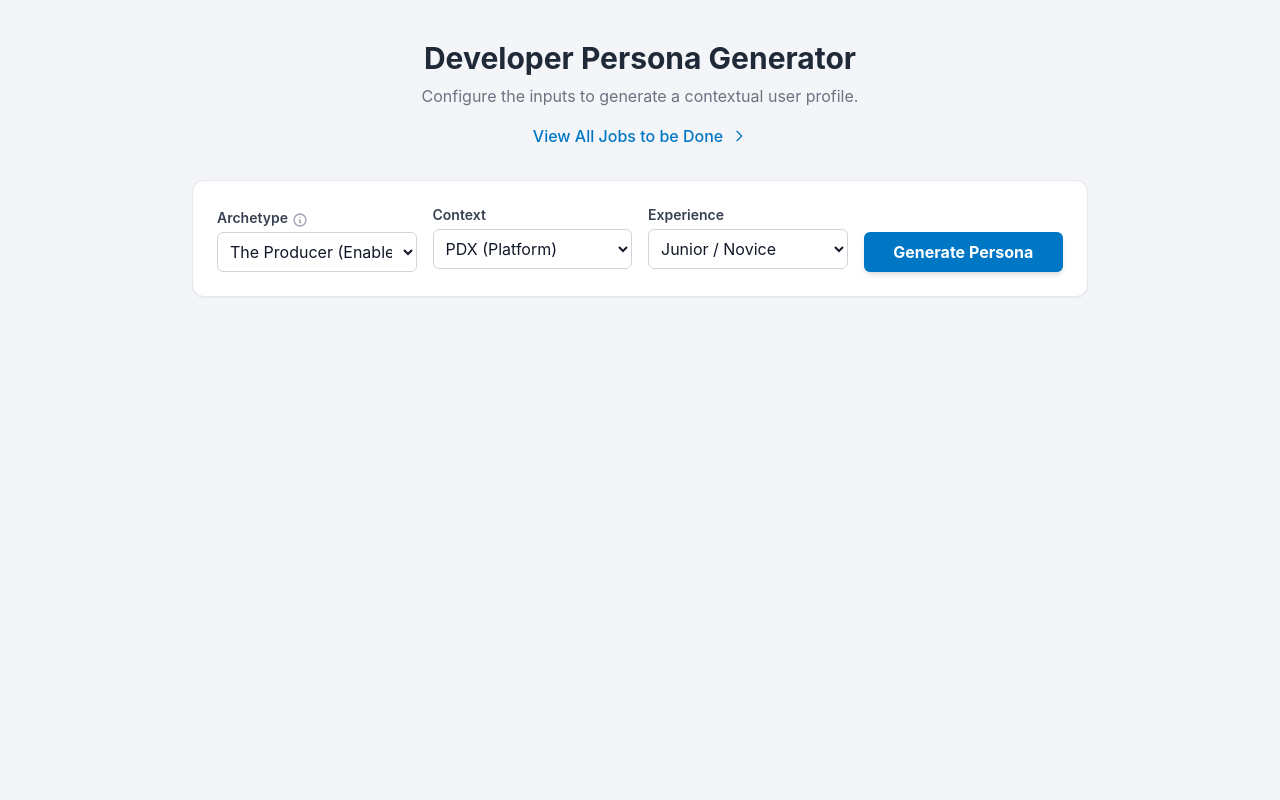
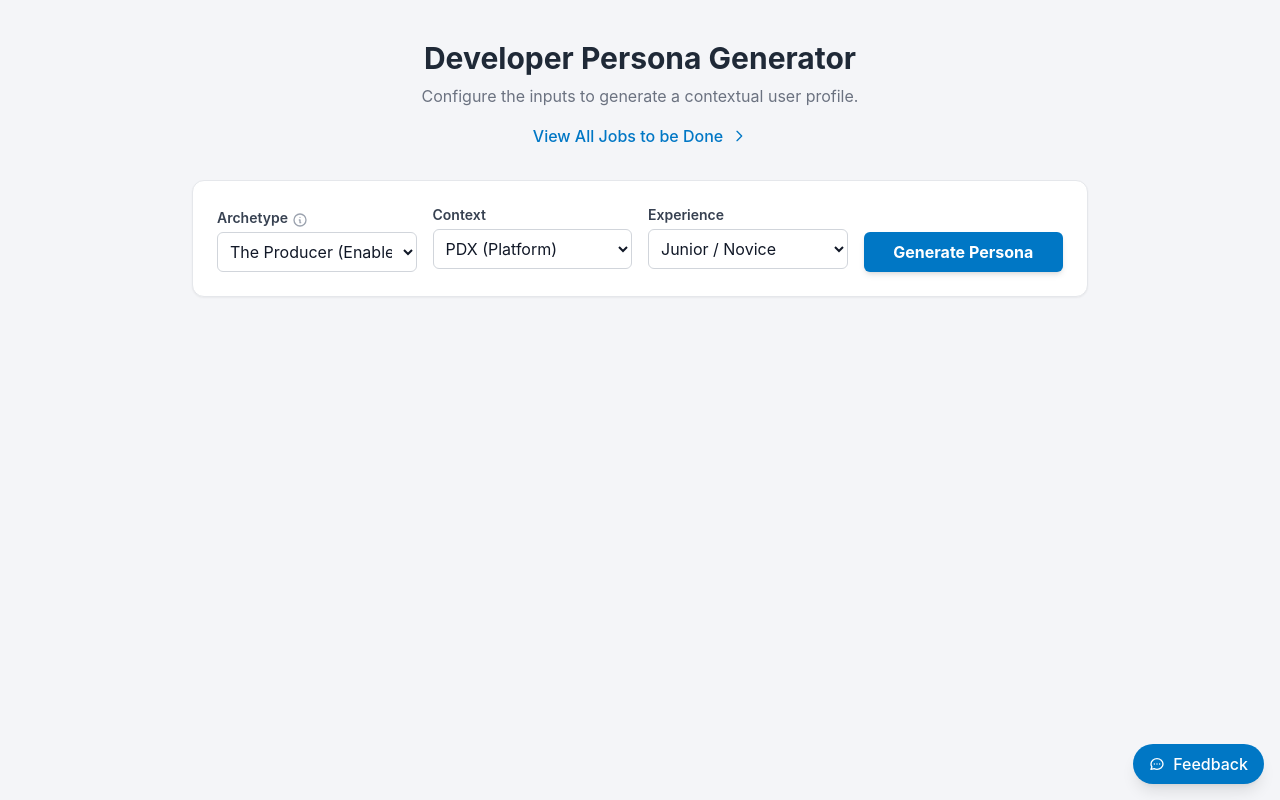
Before and after one commit to ainatte-inbal/personagenerator, a Next.js app: page / in a window 1280 px wide. Built offline with nearby package versions, Linux system fonts and the light colour scheme.

Commit message:
Add sticky feedback button with email integration

```diff
--- a/app/layout.tsx
+++ b/app/layout.tsx
@@ -1,5 +1,6 @@
 import type { Metadata } from "next";
 import "./globals.css";
+import FeedbackButton from "@/components/FeedbackButton";
 
 export const metadata: Metadata = {
   title: "Developer Persona Generator",
@@ -13,7 +14,10 @@ export default function RootLayout({
 }>) {
   return (
     <html lang="en">
-      <body className="antialiased">{children}</body>
+      <body className="antialiased">
+        {children}
+        <FeedbackButton />
+      </body>
     </html>
   );
 }
--- /dev/null
+++ b/components/FeedbackButton.tsx
@@ -0,0 +1,117 @@
+"use client";
+
+import { useState } from "react";
+
+export default function FeedbackButton() {
+  const [isOpen, setIsOpen] = useState(false);
+  const [feedback, setFeedback] = useState("");
+  const [submitted, setSubmitted] = useState(false);
+
+  const handleSubmit = (e: React.FormEvent) => {
+    e.preventDefault();
+    if (!feedback.trim()) return;
+
+    // Open mailto with feedback
+    const subject = encodeURIComponent("Persona Generator Feedback");
+    const body = encodeURIComponent(feedback);
+    window.location.href = `mailto:ainatte_inbal@intuit.com?subject=${subject}&body=${body}`;
+
+    setSubmitted(true);
+    setTimeout(() => {
+      setIsOpen(false);
+      setFeedback("");
+      setSubmitted(false);
+    }, 2000);
+  };
+
+  return (
+    <div className="fixed bottom-4 right-4 z-50">
+      {isOpen ? (
+        <div className="bg-white rounded-lg shadow-xl border border-gray-200 w-80 animate-fade-in-up">
+          <div className="p-4">
+            <div className="flex justify-between items-center mb-3">
+              <h3 className="font-semibold text-gray-800">Send Feedback</h3>
+              <button
+                onClick={() => setIsOpen(false)}
+                className="text-gray-400 hover:text-gray-600 transition-colors"
+              >
+                <svg
+                  className="w-5 h-5"
+                  fill="none"
+                  stroke="currentColor"
+                  viewBox="0 0 24 24"
+                >
+                  <path
+                    strokeLinecap="round"
+                    strokeLinejoin="round"
+                    strokeWidth={2}
+                    d="M6 18L18 6M6 6l12 12"
+                  />
+                </svg>
+              </button>
+            </div>
+
+            {submitted ? (
+              <div className="text-center py-4">
+                <div className="text-green-500 mb-2">
+                  <svg
+                    className="w-12 h-12 mx-auto"
+                    fill="none"
+                    stroke="currentColor"
+                    viewBox="0 0 24 24"
+                  >
+                    <path
+                      strokeLinecap="round"
+                      strokeLinejoin="round"
+                      strokeWidth={2}
+                      d="M5 13l4 4L19 7"
+                    />
+                  </svg>
+                </div>
+                <p className="text-gray-600">Opening email client...</p>
+              </div>
+            ) : (
+              <form onSubmit={handleSubmit}>
+                <textarea
+                  value={feedback}
+                  onChange={(e) => setFeedback(e.target.value)}
+                  placeholder="Share your thoughts, suggestions, or report issues..."
+                  className="w-full p-3 border border-gray-300 rounded-md text-sm resize-none focus:ring-2 focus:ring-intuit-blue focus:border-intuit-blue transition-colors"
+                  rows={4}
+                  autoFocus
+                />
+                <button
+                  type="submit"
+                  disabled={!feedback.trim()}
+                  className="mt-3 w-full bg-intuit-blue hover:bg-intuit-blue-dark disabled:bg-gray-300 disabled:cursor-not-allowed text-white font-medium py-2 px-4 rounded-md transition-colors"
+                >
+                  Send Feedback
+                </button>
+              </form>
+            )}
+          </div>
+        </div>
+      ) : (
+        <button
+          onClick={() => setIsOpen(true)}
+          className="bg-intuit-blue hover:bg-intuit-blue-dark text-white font-medium py-2 px-4 rounded-full shadow-lg transition-all hover:scale-105 flex items-center gap-2"
+        >
+          <svg
+            className="w-4 h-4"
+            fill="none"
+            stroke="currentColor"
+            viewBox="0 0 24 24"
+          >
+            <path
+              strokeLinecap="round"
+              strokeLinejoin="round"
+              strokeWidth={2}
+              d="M8 12h.01M12 12h.01M16 12h.01M21 12c0 4.418-4.03 8-9 8a9.863 9.863 0 01-4.255-.949L3 20l1.395-3.72C3.512 15.042 3 13.574 3 12c0-4.418 4.03-8 9-8s9 3.582 9 8z"
+            />
+          </svg>
+          Feedback
+        </button>
+      )}
+    </div>
+  );
+}
```
